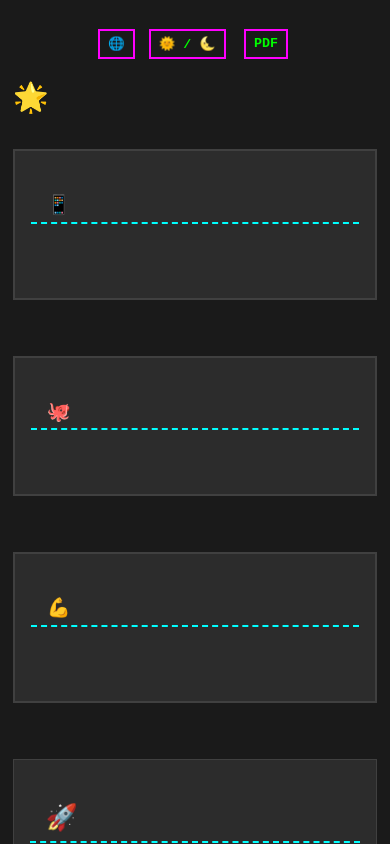
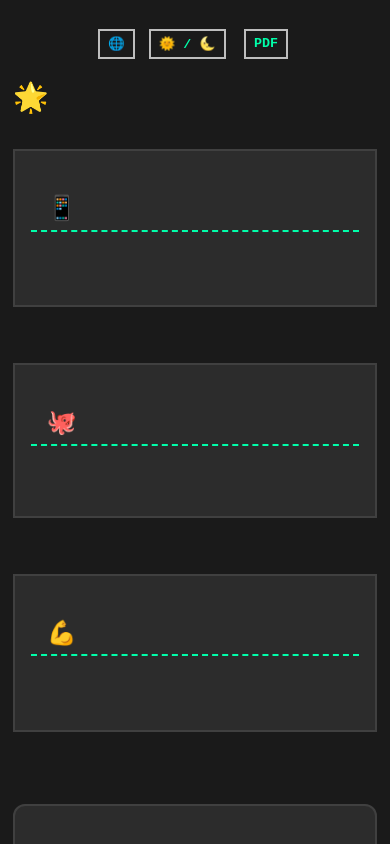
Before and after one commit to EtienneLescot/cv, a website: page index-template.html in a window 390 px wide. Both pictures are taken after a click on the button "🌜 / 🌞". Shown: the top 844 px of the page. Drawn offline with Linux system fonts and the light colour scheme.

Commit message:
css tweak

```diff
--- a/style.css
+++ b/style.css
@@ -2,13 +2,18 @@
    DARK THEME - Retro Terminal/Hacker Style
    ================================================================= */
 :root {
-    --bg: #1A1A1A;
-    --text: #00ff00;
-    --accent: #ff00ff;
-    --link: #ffff00;
+
     --contrast-high: #000000;
     --contrast-low: #ffffff;
     --button-border: 2px solid var(--accent);
+}
+
+[data-theme="dark"] {
+    --bg: #1A1A1A;
+    --text: #00ffaa;
+    --h2color: #00ff00;
+    --accent: #bebebe;
+    --link: #ffff00;
 }
 
 /* =================================================================
@@ -33,6 +38,7 @@
     --font-heading: 'Inter', -apple-system, BlinkMacSystemFont, 'Segoe UI', sans-serif;
     --font-mono: 'SF Mono', 'Monaco', 'Cascadia Code', 'Roboto Mono', monospace;
 }
+
 /* Header styling */
 .header-content {
     display: flex;
@@ -98,9 +104,7 @@ h1 {
 /* Light theme - Creative header styling */
 [data-theme="light"] h1 {
     font-family: var(--font-heading);
-
     color: var(--text);
-
 }
 
 
@@ -145,8 +149,13 @@ h1 {
 [data-theme="light"] #print-btn:hover {
     background: var(--accent);
     color: var(--contrast-high);
+    box-shadow: 0 4px 8px rgba(0, 0, 0, 0.15);
+}
+
+#toggle:hover,
+.lang-button:hover,
+#print-btn:hover {
     transform: translateY(-1px);
-    box-shadow: 0 4px 8px rgba(0, 0, 0, 0.15);
 }
 
 .top-right-buttons {
@@ -156,7 +165,7 @@ h1 {
     margin-bottom: 10px;
 }
 
-[data-theme="light"] .top-right-buttons {
+.top-right-buttons {
     gap: 12px;
     margin-bottom: 2rem;
 }
@@ -225,23 +234,34 @@ h1 {
    ================================================================= */
 
 /* Dark theme headings */
+
+
+/* Light theme headings - Creative asymmetric style */
+
 h2 {
-    color: #00ffff;
-    border-bottom: 2px dashed #00ffff;
-    font-size: 1.5rem;
+    border: none;
+    position: relative;
+
     margin: 1rem 0 1rem 0;
 }
 
-/* Light theme headings - Creative asymmetric style */
+[data-theme="dark"] h2 {
+    color: var(--text);
+    border-bottom: 2px dashed var(--text);
+    font-size: 1.5rem;
+}
+
 [data-theme="light"] h2 {
     font-family: var(--font-heading);
     font-size: 1.8rem;
     font-weight: 600;
     color: var(--accent);
-    border: none;
-    margin: 1rem 0 1.5rem 0;
-    position: relative;
     padding-left: 1.5rem;
+}
+
+.profile-section p {
+    font-size: 1.2rem;
+
 }
 
 [data-theme="light"] h2::before {
@@ -268,15 +288,15 @@ h2 {
 
 .section {
     margin-bottom: 30px;
-    background-color: #2C2C2C;
-    color: #6d6d6d;
-    border: 1px solid #404040;
+
     border-radius: 0;
     margin-bottom: 2.5rem;
     position: relative;
 }
 
 [data-theme="dark"] .section {
+    background-color: #2C2C2C;
+    border: 2px solid #404040;
     color: #B0B0B1;
 }
 
@@ -311,6 +331,7 @@ ul li {
     color: var(--accent);
     font-weight: bold;
 }
+
 [data-theme="light"] .contact-section ul li::before {
     content: '→';
     position: absolute;
@@ -318,13 +339,14 @@ ul li {
     color: #ffffff;
     font-weight: bold;
 }
+
 /* Nested lists in light theme */
 ul ul {
     margin-top: 0.5rem;
     padding-left: 1rem;
 }
 
-[data-theme="light"] ul ul li::before {
+ul ul li::before {
     content: '•';
     color: var(--muted);
 }
@@ -346,14 +368,18 @@ a:hover {
 }
 
 /* Light theme - Creative section styling */
+.neonbox {
+    padding: 1.5rem;
+    background: var(--light-bg);
+    position: relative;
+    overflow: hidden;
+}
+
 [data-theme="light"] .neonbox {
     border: none;
-    padding: 1.5rem;
     background: var(--light-bg);
     border-radius: 12px;
     box-shadow: 0 4px 6px rgba(0, 0, 0, 0.05);
-    position: relative;
-    overflow: hidden;
 }
 
 [data-theme="light"] .neonbox::before {
@@ -376,9 +402,12 @@ a:hover {
     background: rgba(255, 255, 255, 0.2);
 }
 
+.contact-section a {
+    font-weight: 500;
+}
+
 [data-theme="light"] .contact-section a {
     color: var(--contrast-high);
-    font-weight: 500;
 }
 
 /* Prevent block breaking when exporting to PDF */
@@ -452,9 +481,11 @@ th {
 /* Colonne de droite (Langues + Intérêts) : utiliser grid */
 .languages-interests-section {
     display: grid;
-    grid-template-rows: 1fr 1fr; /* Langues en haut, Intérêts en bas */
+    grid-template-rows: 1fr 1fr;
+    /* Langues en haut, Intérêts en bas */
     gap: 1rem;
-    height: 100%; /* occupe toute la cellule grid */
+    height: 100%;
+    /* occupe toute la cellule grid */
 }
 
 /* Chaque sous-section remplit sa cellule */
@@ -473,15 +504,18 @@ th {
     height: 100%;
 }
 
+.projects-highlight {
+    grid-column: 1 / -1;
+    margin: 1rem 0;
+    padding: 2.5rem;
+    position: relative;
+    overflow: hidden;
+}
+
 /* Projects - Full Width Highlight */
 [data-theme="light"] .projects-highlight {
-    grid-column: 1 / -1;
     background: linear-gradient(135deg, var(--light-bg) 0%, rgba(255, 255, 255, 0.9) 100%);
-    margin: 1rem 0;
-    padding: 2.5rem;
     border-radius: 8px 35px 8px 35px;
-    position: relative;
-    overflow: hidden;
 }
 
 .projects-highlight {
@@ -530,14 +564,13 @@ th {
 
 
 /* Grid flow optimization to eliminate white space */
-[data-theme="light"] .grid-item,
 .grid-item {
     display: flex;
     flex-direction: column;
     height: 100%;
 }
 
-[data-theme="light"] .grid-item .neonbox,
+.grid-item .neonbox,
 .grid-item .neonbox {
     flex: 1;
     display: flex;
@@ -596,14 +629,17 @@ th {
     ul li {
         margin-bottom: 0.8rem;
     }
+
     .languages-section ul li,
-    .interests-section ul li{
+    .interests-section ul li {
         margin-bottom: 0.8rem;
     }
+
     .languages-section h2,
     .interests-section h2 {
         margin-bottom: 2rem;
     }
+
     .languages-section .section {
         margin-bottom: 30px;
     }
@@ -631,12 +667,29 @@ th {
     }
 
     /* Reorder sections for mobile - languages and interests go last */
-    .contact-section { order: 1; }
-    .profile-section { order: 2; }
-    .skills-section { order: 3; }
-    .projects-highlight { order: 4; }
-    .experiences-section { order: 5; }
-    .languages-interests-section { order: 6; }
+    .contact-section {
+        order: 1;
+    }
+
+    .profile-section {
+        order: 2;
+    }
+
+    .skills-section {
+        order: 3;
+    }
+
+    .projects-highlight {
+        order: 4;
+    }
+
+    .experiences-section {
+        order: 5;
+    }
+
+    .languages-interests-section {
+        order: 6;
+    }
 
 
     .projects-highlight {
@@ -654,7 +707,7 @@ th {
 @media (max-width: 768px) {
 
     /* Mobile: Single column */
-    [data-theme="light"] .container,
+    .container,
     .container {
         grid-template-columns: 1fr;
         gap: 1.5rem;
@@ -663,26 +716,24 @@ th {
     }
 
     /* All sections span full width on mobile */
-    [data-theme="light"] .contact-section,
-    [data-theme="light"] .profile-section,
-    [data-theme="light"] .skills-section,
-    [data-theme="light"] .languages-interests-section,
-    [data-theme="light"] .experiences-section {
+    .contact-section,
+    .profile-section,
+    .skills-section,
+    .languages-interests-section,
+    .experiences-section {
         grid-column: span 1;
         min-height: auto;
     }
 
-    [data-theme="light"] .projects-highlight {
+    .projects-highlight {
         margin: 1rem 0;
         padding: 1.5rem;
         border-radius: 12px;
     }
 
-    [data-theme="light"] .projects-highlight h2 {
+    .projects-highlight h2 {
         font-size: 2rem;
     }
-
-
 
     [data-theme="light"] .languages-interests-section {
         border-radius: 12px;
@@ -722,8 +773,7 @@ th {
         justify-content: flex-end;
     }
 
-    [data-theme="light"] .top-right-buttons,
-    [data-theme="dark"] .top-right-buttons {
+    .top-right-buttons {
         justify-content: center;
         margin: 1rem 0 1.5rem 0;
         gap: 10px;
@@ -733,8 +783,7 @@ th {
         padding: 15px;
     }
 
-    [data-theme="light"] .container,
-    [data-theme="dark"] .container {
+    .container {
         padding: 1rem;
         gap: 1.2rem;
     }
@@ -746,8 +795,7 @@ th {
         font-size: 0.95rem;
     }
 
-    [data-theme="light"] .neonbox,
-    [data-theme="dark"] .neonbox {
+    .neonbox {
         padding: 1.2rem;
     }
 }
@@ -755,29 +803,24 @@ th {
 @media (max-width: 400px) {
 
     /* Extra small screens */
-    [data-theme="light"] h1,
-    [data-theme="dark"] h1 {
+    h1 {
         font-size: 1.8rem;
     }
 
-    [data-theme="light"] h2,
-    [data-theme="dark"] h2 {
+    h2 {
         font-size: 1.2rem;
     }
 
-    [data-theme="light"] .projects-highlight h2,
-    [data-theme="dark"] .projects-highlight h2 {
+    .projects-highlight h2 {
         font-size: 1.6rem;
     }
 
-    [data-theme="light"] .container,
-    [data-theme="dark"] .container {
+    .container {
         padding: 0.8rem;
         gap: 1rem;
     }
 
-    [data-theme="light"] .neonbox,
-    [data-theme="dark"] .neonbox {
+    .neonbox {
         padding: 1rem;
     }
 }
@@ -908,26 +951,34 @@ th {
         background: none !important;
         -webkit-text-fill-color: inherit !important;
     }
+
     h2 {
         font-size: 1.5rem !important;
     }
+
     .container {
         gap: 1rem !important;
     }
-    .section{
+
+    .section {
         margin: 0 !important;
         padding: 1rem !important;
     }
-    .skills-section, .languages-interests-section{
+
+    .skills-section,
+    .languages-interests-section {
         margin-top: 30px;
     }
-    .header-section{
+
+    .header-section {
         margin-top: 100px;
         margin-bottom: 0;
     }
-    .header-section h1{
+
+    .header-section h1 {
         margin-bottom: 50px !important;
     }
+
     /* Nettoyage : éléments interactifs */
     .top-right-buttons,
     #toggle,
```
